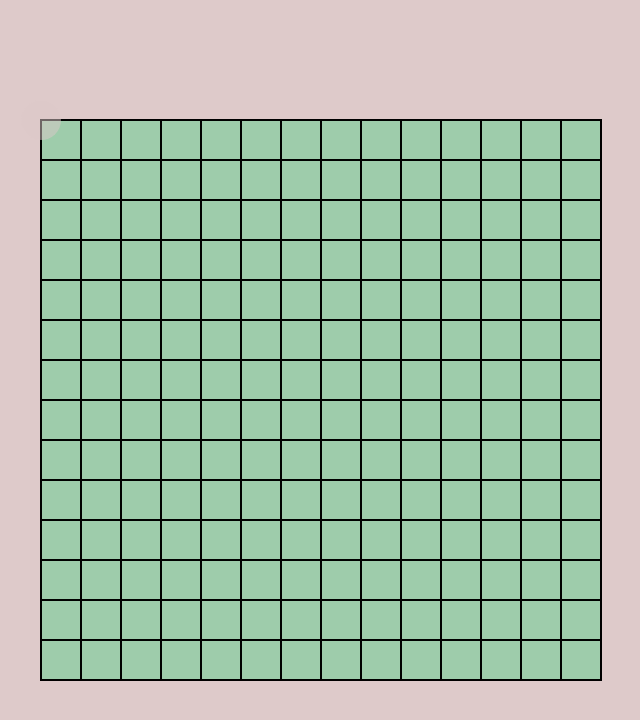
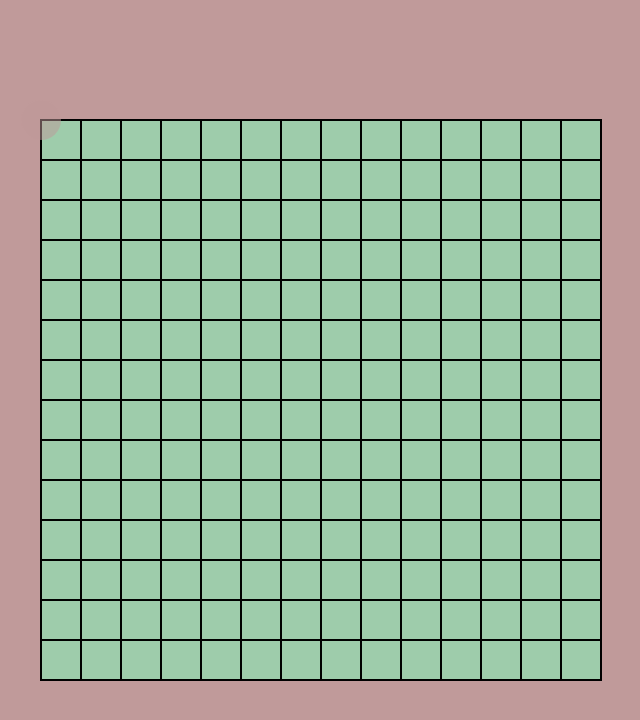
Before and after one commit to 4wangyu/fcc, a Next.js app: page /gomoku in a window 1280 px wide. In both pictures the pointer is over the element 360 px from the left and 120 px from the top of the page. Shown: the top 720 px of the page, without its empty margins (319-959 px from the left). Built offline with nearby package versions, Linux system fonts and the light colour scheme.

Commit message:
Fix color

```diff
--- a/styles/gomoku.css
+++ b/styles/gomoku.css
@@ -9,7 +9,7 @@ body {
   align-items: center;
   width: 100vw;
   height: 100vh;
-  background: #decaca;
+  background: #c09a9a;
 }
 
 .grid {
@@ -48,7 +48,7 @@ body {
 }
 
 .unset:hover {
-  background: #decaca;
+  background: #c09a9a;
   opacity: 0.5;
   border-radius: 50%;
 }
```
